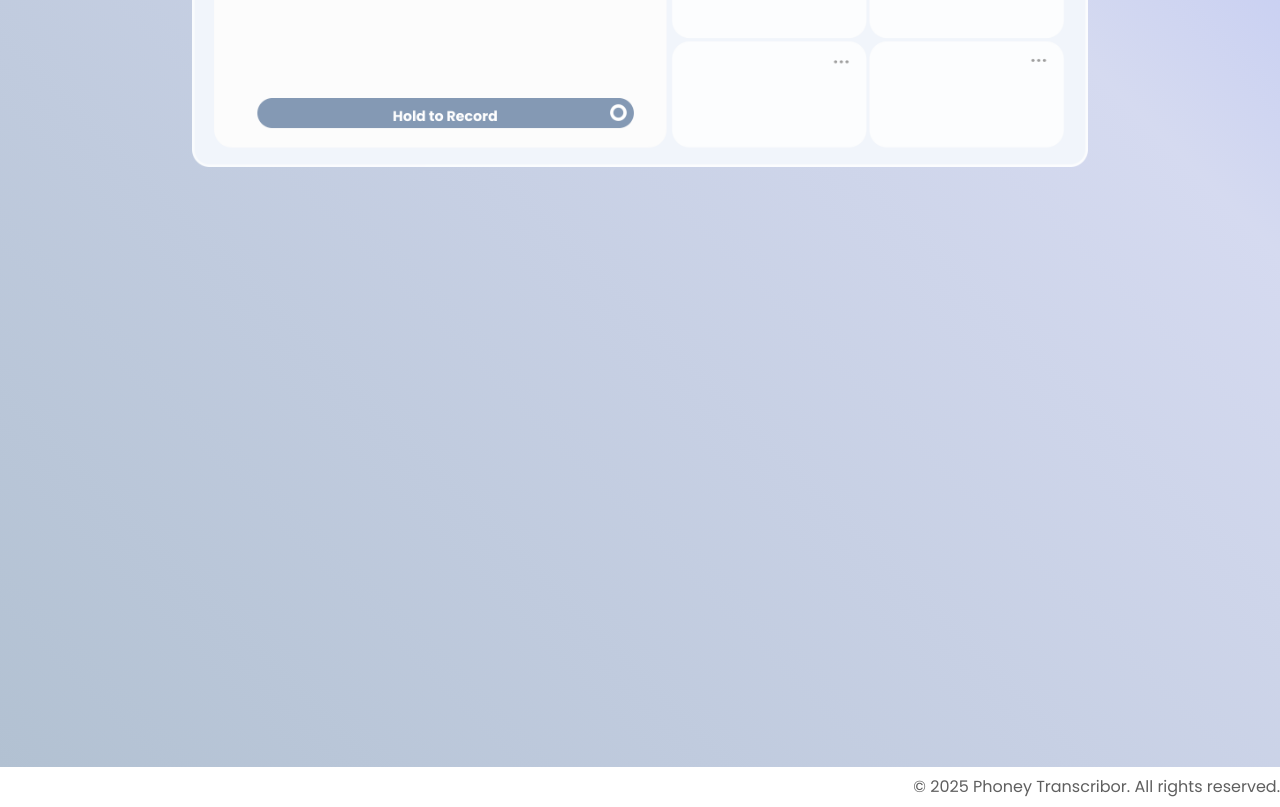
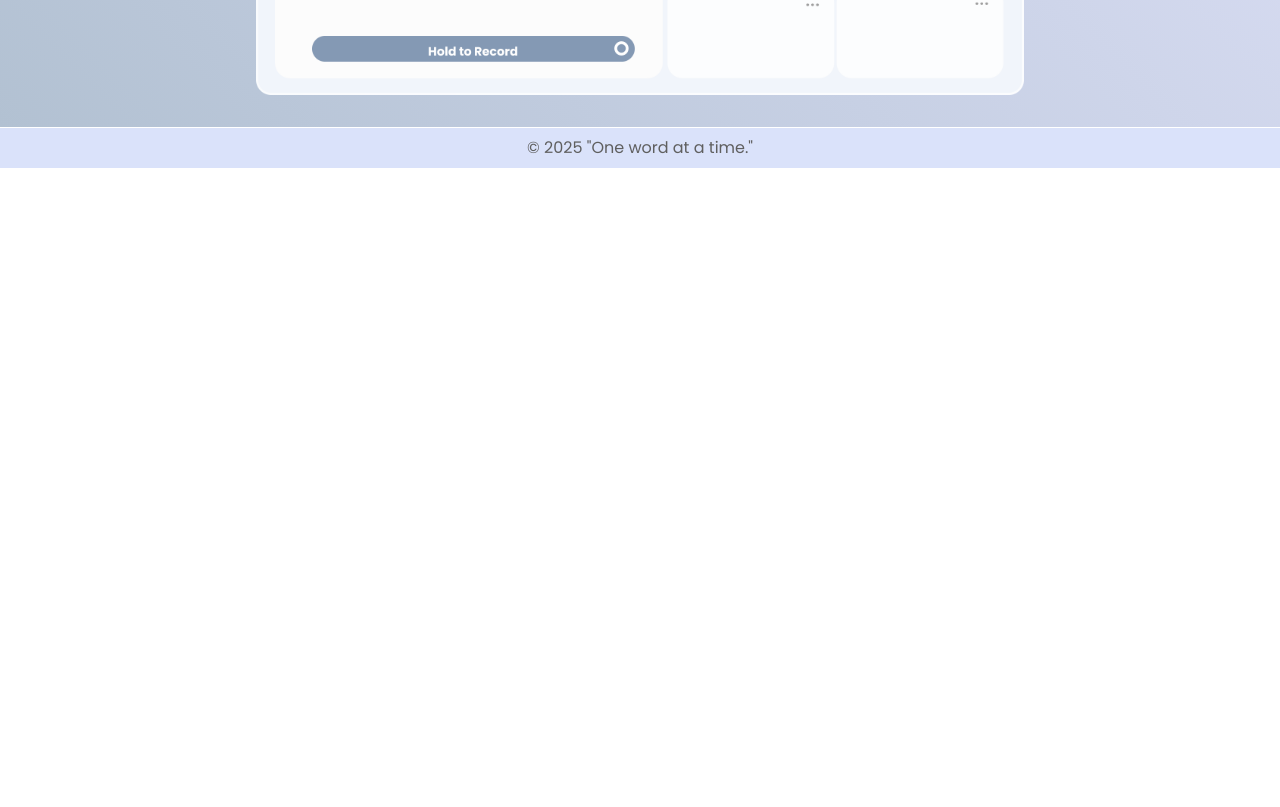
Before and after one commit to ryushen-tan/Phon3y, a React (Vite) app in the folder fe/: page / in a window 1280 px wide. Shown: the part 1537-2344 px from the top of the page. After the commit the page ends 1705 px from the top, so only its background shows below. Built offline with nearby package versions, Linux system fonts and the light colour scheme; a web font is replaced by a local one.

Commit message:
feat: adjusted footer

```diff
--- a/fe/src/components/Footer/Footer.tsx
+++ b/fe/src/components/Footer/Footer.tsx
@@ -2,9 +2,9 @@ import { FC } from 'react';
 
 const Footer: FC = () => {
     return (
-        <footer className="text-[#5F5F5F] py-2">
-                <div className="flex items-center justify-end h-full">
-                <p>&copy; {new Date().getFullYear()} Phoney Transcribor. All rights reserved.</p>
+        <footer className="text-[#5F5F5F] py-2 bg-[#DAE2FA] border-t border-white">
+                <div className="flex items-center justify-center h-full">
+                <p>&copy; {new Date().getFullYear()} "One word at a time."</p>
             </div>
         </footer>
     );
--- a/fe/src/components/Navbar/Navbar.tsx
+++ b/fe/src/components/Navbar/Navbar.tsx
@@ -1,11 +1,9 @@
 const Navbar: React.FC = () => {
-
     return (
-        <nav className="sticky top-0 z-50">
-            <div className="absolute flex w-screen ">
-                <div className="w-[50%] h-12 py-5 px-8 ">
-                    <div className="w-[50%] h-12 rounded-full bg-[#FCFCFC] border border-3 border-white">
-                    </div>
+        <nav className="sticky top-0 ">
+            <div className="absolute flex w-[99.2vw]">
+                <div className="w-[50%] h-12 py-5 px-8">
+                    <div className="w-[50%] h-12 rounded-full bg-[#FCFCFC] border border-3 border-white" />
                 </div>
                 <div className="w-[50%] py-5 px-8 flex gap-8">
                     <div className="w-[75%] bg-[#FCFCFC] h-12 rounded-full border border-3 border-white"></div>
--- a/fe/src/pages/LandingPage.tsx
+++ b/fe/src/pages/LandingPage.tsx
@@ -11,7 +11,7 @@ const LandingPage: React.FC = () => {
             <Navbar />
             <div className='overflow-x-hidden'>
                 <div
-                    className="flex flex-col items-center h-[180vw] w-screen bg-cover bg-center"
+                    className="flex flex-col items-center h-[130vw] w-screen bg-cover bg-center"
                     style={{
                         backgroundImage:
                             'linear-gradient(-135deg, #8B9CFF 0%, #D5DAF0 50%, #B2C1D2 100%)'
@@ -19,7 +19,7 @@ const LandingPage: React.FC = () => {
                 >
                     <div className='w-screen h-screen flex items-center flex-col'>
                         <img className="absolute w-[1111px] top-50 z-[1]" src={background} alt="background 3D assets" />
-                        <div className="relative z-10 flex justify-center items-center h-[80%] w-full">
+                        <div className="relative z-10 flex justify-center items-center h-[100%] w-full">
                             <div className="w-[700px] h-[400px] bg-black/10 bg-blur-xl rounded-[65px] border-1 border-gray-400 backdrop-blur-xl flex flex-col justify-center items-center">
                                 <div className='w-[81px] h-[16px] rounded-[10px] bg-[#D9D9D9] flex justify-center items-center'>
                                     <div className='w-[70px] h-[12px] rounded-[10px] bg-[#FFFFFF] flex justify-center items-center'>
@@ -37,7 +37,7 @@ const LandingPage: React.FC = () => {
                         </div>
                     </div>
                     <div className='flex justify-center items-center'>
-                        <img src={Demo} alt="Demo Img" className='w-[70%] mt-100' />
+                        <img src={Demo} alt="Demo Img" className='w-[60%] mt-100' />
                     </div>
                 </div>
                 <Footer />
```
